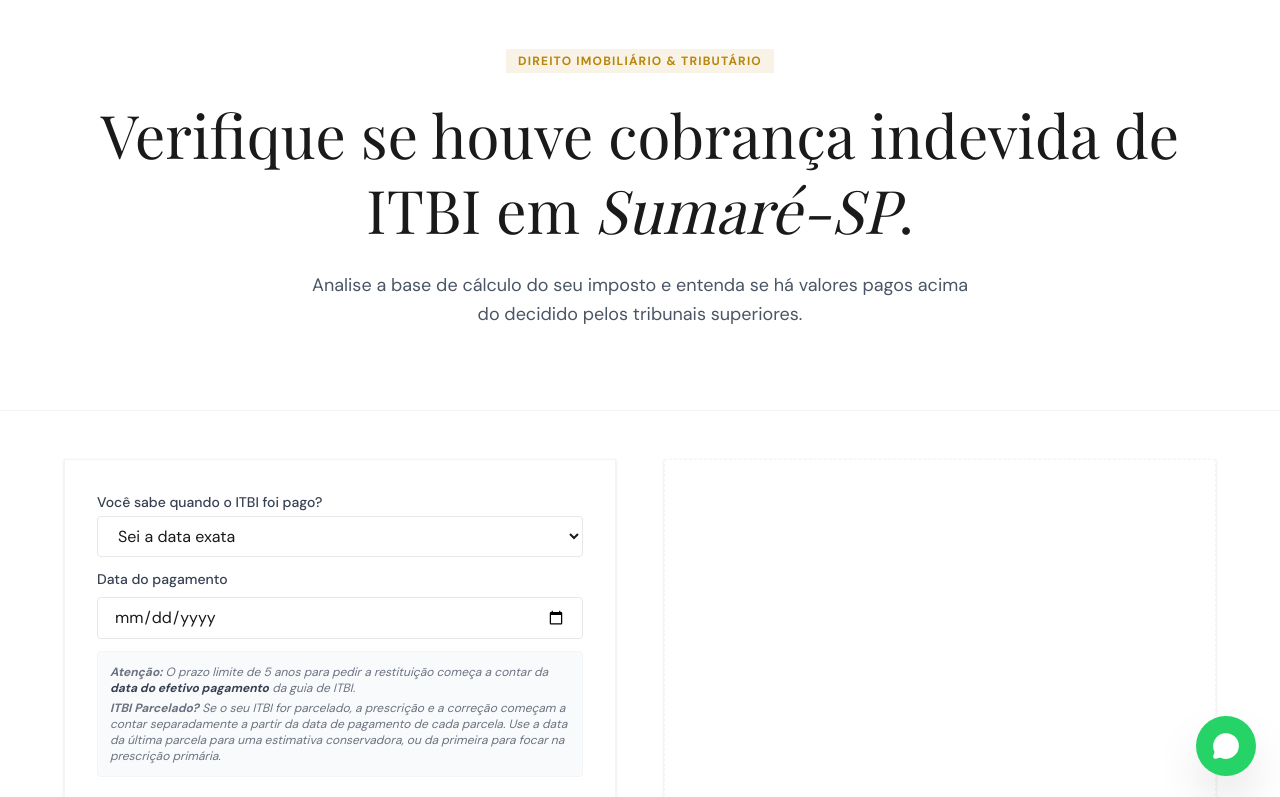
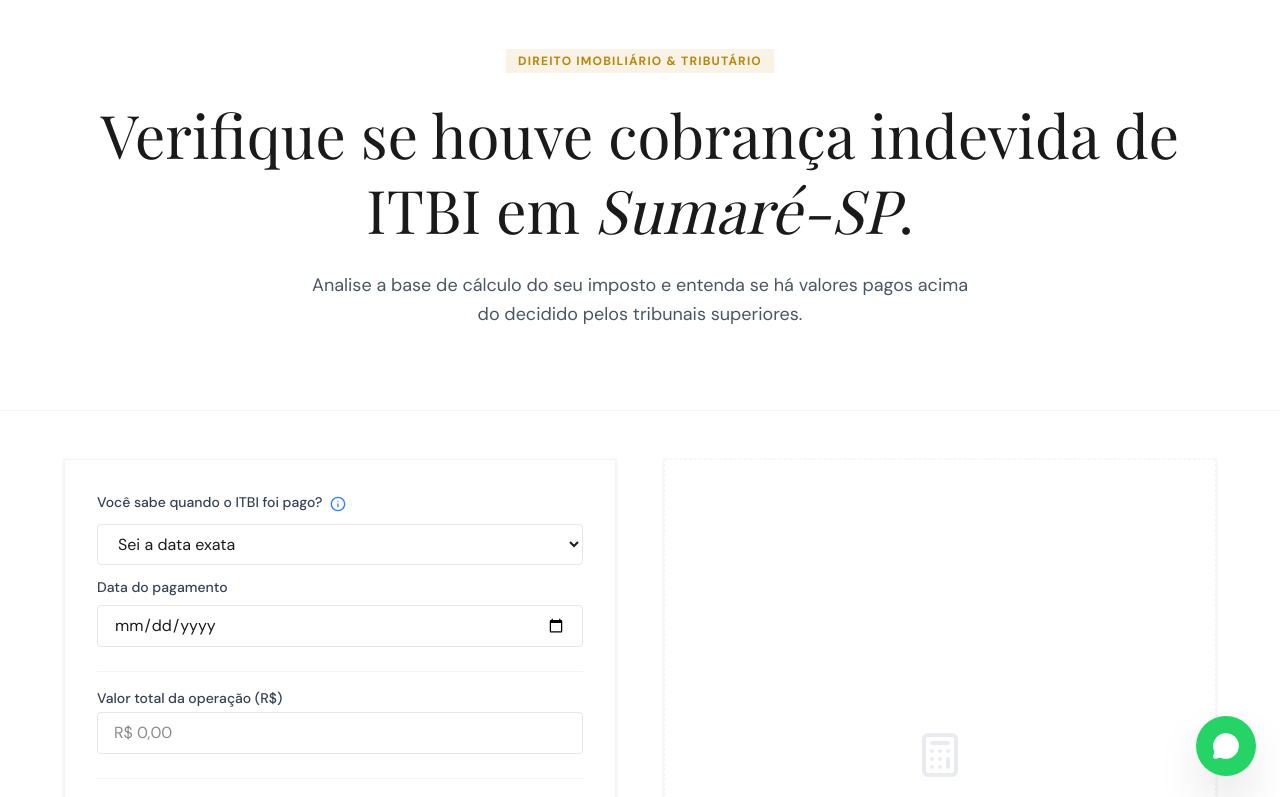
Before and after one commit to matheus-goncalvesf/sumare-calculadora-itbi, a React (Vite) app: page / in a window 1280 px wide. Shown: the top 797 px of the page. Built offline with nearby package versions, Linux system fonts and the light colour scheme; a web font is replaced by a local one.

Commit message:
Transforma aviso de prescrição de data num tooltip interativo

```diff
--- a/src/App.tsx
+++ b/src/App.tsx
@@ -281,7 +281,18 @@ export default function App() {
             <div className="card shadow-xl border-t-4 border-brand-amber">
               <div className="space-y-6">
                 <div>
-                  <label htmlFor="conhecimentoData">Você sabe quando o ITBI foi pago?</label>
+                  <div className="flex items-center gap-2 mb-2">
+                    <label htmlFor="conhecimentoData">Você sabe quando o ITBI foi pago?</label>
+                    <div className="group relative flex items-center">
+                      <Info size={16} className="text-blue-500 cursor-pointer" />
+                      <div className="absolute left-1/2 -translate-x-1/2 bottom-full mb-2 hidden group-hover:block w-[280px] sm:w-[320px] p-3 bg-gray-800 text-white text-[11px] leading-relaxed rounded shadow-xl z-10">
+                        <p className="mb-2"><strong className="text-blue-300">Atenção:</strong> O prazo limite de 5 anos para pedir a restituição começa a contar da data do <strong>efetivo pagamento</strong> da guia.</p>
+                        <p><strong className="text-blue-300">ITBI Parcelado?</strong> A prescrição e a correção passam a contar separadamente a partir da data de pagamento de cada parcela.</p>
+                        <div className="absolute left-1/2 -translate-x-1/2 top-full border-4 border-transparent border-t-gray-800"></div>
+                      </div>
+                    </div>
+                  </div>
+
                   <select
                     id="conhecimentoData"
                     value={conhecimentoData}
@@ -311,11 +322,6 @@ export default function App() {
                       {errors.includes('dataPagamento') && <p className="text-[10px] text-red-500 mt-1">Campo obrigatório</p>}
                     </motion.div>
                   )}
-
-                  <div className="p-3 bg-gray-50 border border-gray-100 rounded-sm mt-3 text-xs text-gray-500 italic space-y-1">
-                    <p><strong>Atenção:</strong> O prazo limite de 5 anos para pedir a restituição começa a contar da <strong className="text-gray-700">data do efetivo pagamento</strong> da guia de ITBI.</p>
-                    <p><strong>ITBI Parcelado?</strong> Se o seu ITBI for parcelado, a prescrição e a correção começam a contar separadamente a partir da data de pagamento de cada parcela. Use a data da última parcela para uma estimativa conservadora, ou da primeira para focar na prescrição primária.</p>
-                  </div>
                 </div>
 
                 <div className="pt-4 border-t border-gray-100">
```
